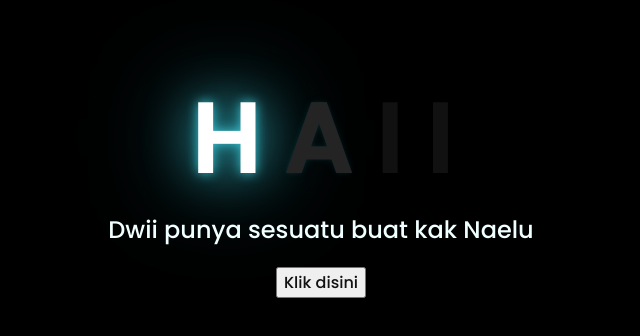
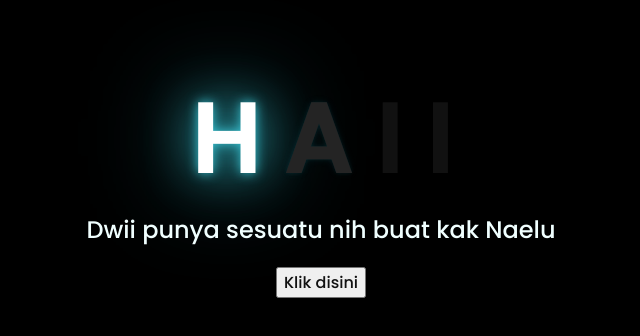
Before and after one commit to dwiaamaliaaa/Kak-Naelu, a plain HTML site: page index.html in a window 1280 px wide. Shown: the part 226-562 px from the top of the page, without its empty margins (327-967 px from the left). Drawn offline with Linux system fonts and the light colour scheme.

Commit message:
index.html

```diff
--- a/index.html
+++ b/index.html
@@ -18,7 +18,7 @@
     </div>
 
     <div class="description">
-        <span>Dwii punya sesuatu buat kak Naelu</span>
+        <span>Dwii punya sesuatu nih buat kak Naelu</span>
     </div>
     <div class="button">
         <button>
```
